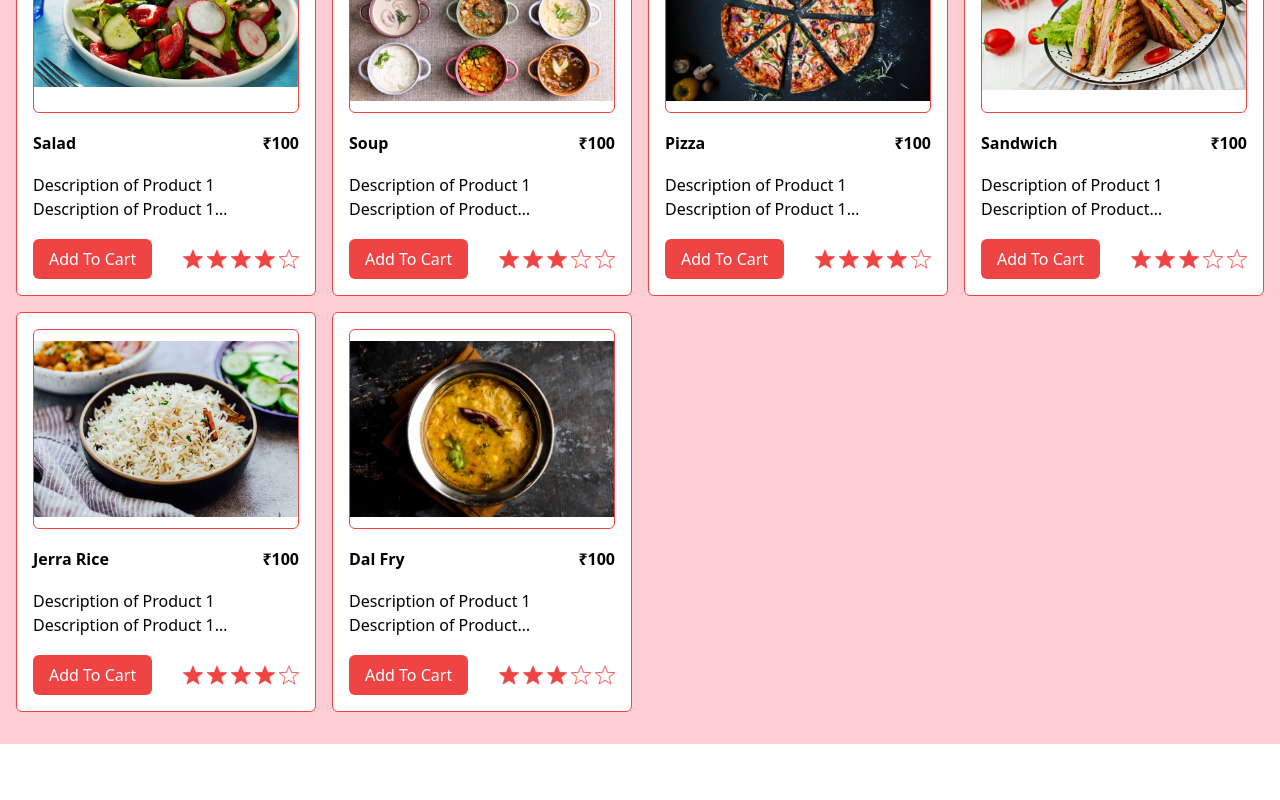
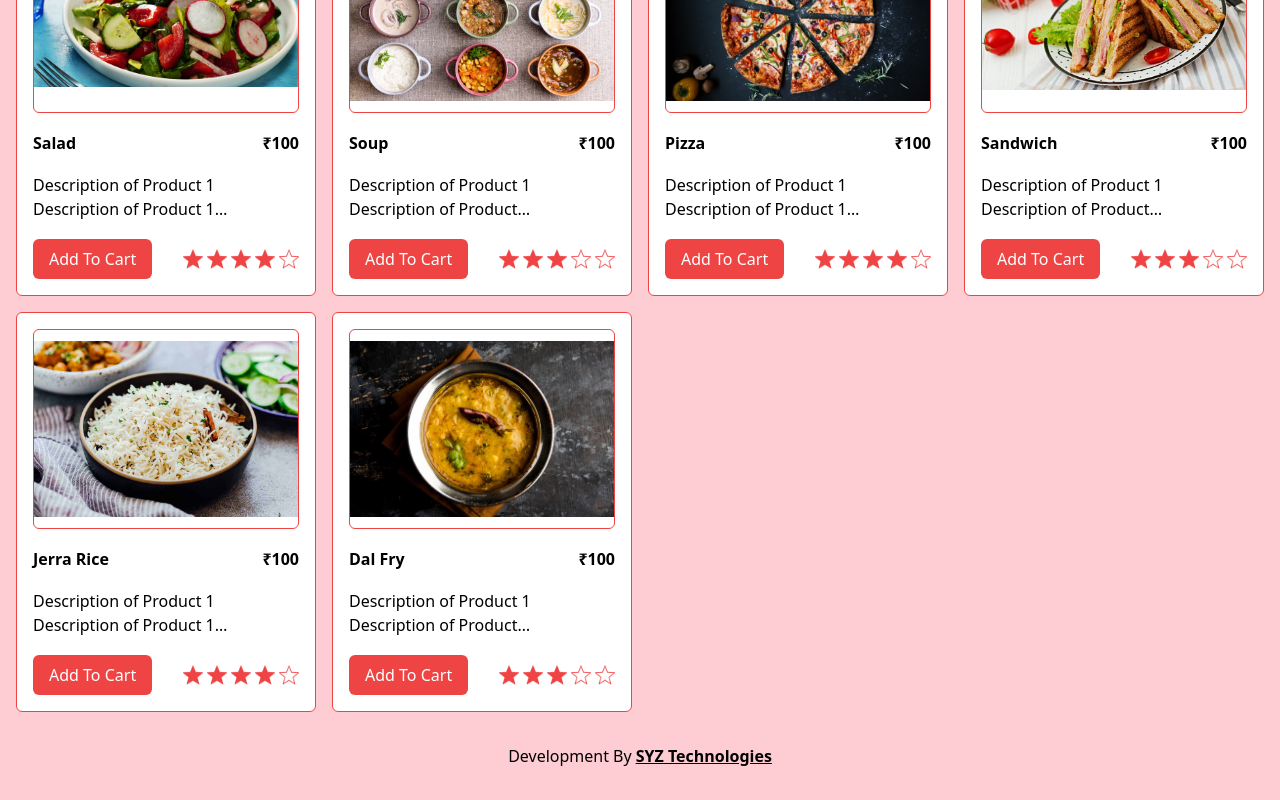
Before and after one commit to yashpatel21102002/hotel_management, a React (Create React App) app in the folder frontend/: page / in a window 1280 px wide. Shown: the part 1256-2056 px from the top of the page. Before the commit the page ends 2000 px from the top, so only its background shows below. Built offline with nearby package versions, Linux system fonts and the light colour scheme.

Commit message:
development by syz technologies added and sticky added in navbar and flex-1 added in productgrid

```diff
--- a/frontend/src/index.css
+++ b/frontend/src/index.css
@@ -1,3 +1,7 @@
 @tailwind base;
 @tailwind components;
 @tailwind utilities;
+
+body::-webkit-scrollbar {
+  display: none;
+}
--- a/frontend/src/page/category.jsx
+++ b/frontend/src/page/category.jsx
@@ -24,7 +24,7 @@ const Categories = () => {
   const visibleButtons = showAll ? buttons : buttons.slice(0, 8);
 
   return (
-    <div className=" flex flex-col gap-2">
+    <div className="flex flex-col gap-2">
       <div className="flex justify-between items-center">
         <h1 className="text-2xl">Categories:-</h1>
         <button
@@ -41,7 +41,7 @@ const Categories = () => {
             className="flex items-center sm:justify-center gap-2 border border-red-500 hover:bg-red-500 focus:bg-red-500 focus:text-white hover:text-white rounded-md px-2 sm:px-4 py-2 duration-300"
           >
             <span className="h-6 w-6 bg-white flex items-center justify-center rounded-md object-cover overflow-hidden">
-              <img src={button.image} alt={"icon"} />
+              <img src={button.image} alt={"icon"} loading="lazy" />
             </span>
             {button.text}
           </button>
--- /dev/null
+++ b/frontend/src/page/developedby.jsx
@@ -0,0 +1,17 @@
+import React from "react";
+
+const Developedby = () => {
+  return (
+    <div className="flex gap-1 items-center justify-center">
+      Development By
+      <a
+        href="https://www.instagram.com/syztechnologies/"
+        className="font-semibold underline"
+      >
+        SYZ Technologies
+      </a>
+    </div>
+  );
+};
+
+export default Developedby;
--- a/frontend/src/page/home.jsx
+++ b/frontend/src/page/home.jsx
@@ -1,12 +1,14 @@
 import React from "react";
 import Categories from "./category";
 import Productgrid from "./productgrid";
+import Developedby from "./developedby";
 
 const Home = () => {
   return (
-    <div className="bg-rose-200 px-container py-[2rem] flex flex-col gap-[2rem]">
+    <div className="bg-rose-200 px-container py-[2rem] flex flex-col gap-[2rem] min-h-[calc(100vh-56px)]">
       <Categories />
       <Productgrid />
+      <Developedby />
     </div>
   );
 };
--- a/frontend/src/page/navbar.jsx
+++ b/frontend/src/page/navbar.jsx
@@ -3,9 +3,10 @@ import { ReactComponent as CartIcon } from "./assets/cart.svg";
 
 const Navbar = () => {
   return (
-    <div className="flex justify-between bg-red-500 px-container py-4 text-white">
+    <div className="sticky top-0 flex justify-between bg-red-500 px-container py-4 text-white">
       <h1>Hotel Name</h1>
       <button>
+        <p className="sr-only">cart-icon</p>
         <CartIcon />
       </button>
     </div>
--- a/frontend/src/page/productgrid.jsx
+++ b/frontend/src/page/productgrid.jsx
@@ -172,7 +172,7 @@ const Productgrid = () => {
     setFilteredProducts(filtered);
   };
   return (
-    <div className=" flex flex-col gap-2">
+    <div className="flex flex-1 flex-col gap-2">
       <div className="flex justify-between md:items-center max-md:flex-col max-md:gap-2">
         <h1 className="text-2xl">Categories Items:-</h1>
         <input
@@ -184,9 +184,15 @@ const Productgrid = () => {
         />
       </div>
       <div className="grid grid-cols-1 sm:grid-cols-2 md:grid-cols-3 lg:grid-cols-4 gap-x-4 gap-y-4">
-        {filteredProducts.map((product) => (
-          <Productcard key={product.id} data={product} />
-        ))}
+        {filteredProducts.length > 0 ? (
+          filteredProducts.map((product) => (
+            <Productcard key={product.id} data={product} />
+          ))
+        ) : (
+          <p className="text-center grid col-span-1 sm:col-span-2 md:col-span-3 lg:col-span-4">
+            No matching items found for the selected category.
+          </p>
+        )}
       </div>
     </div>
   );
```
